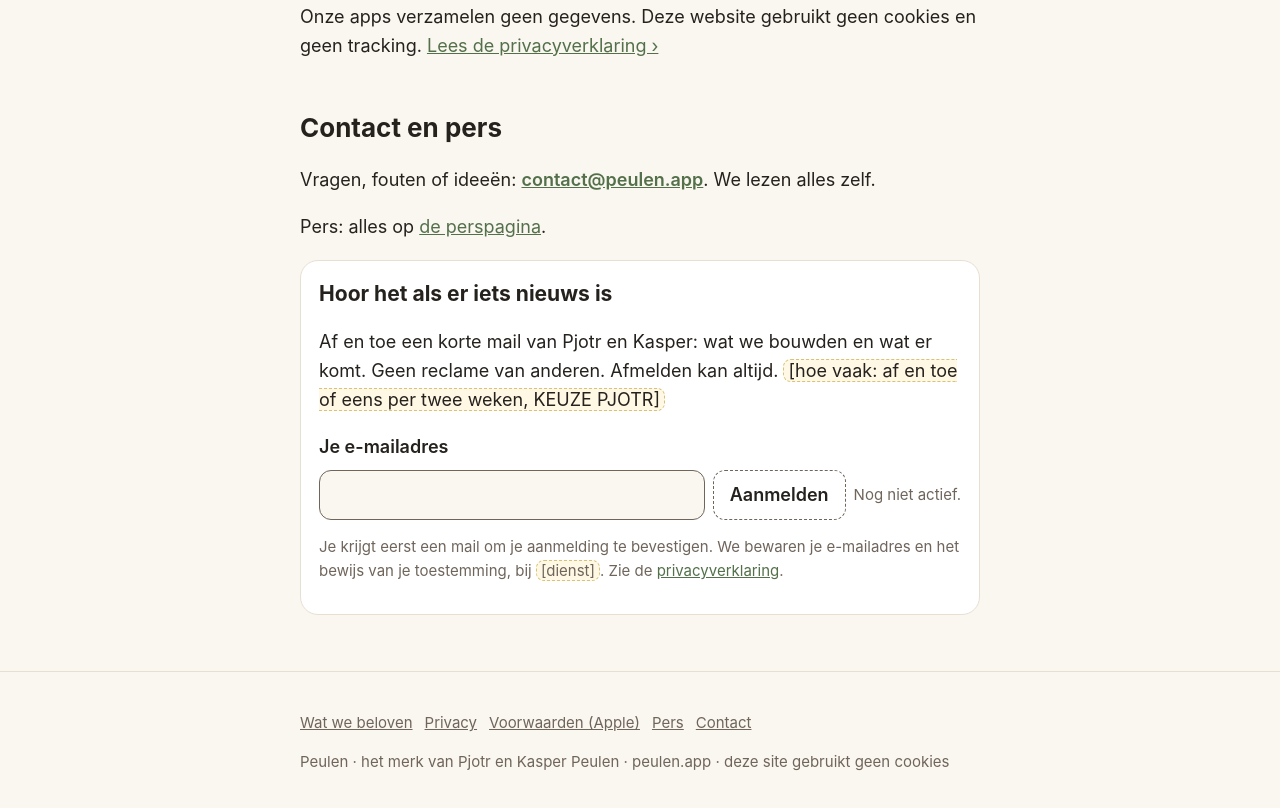
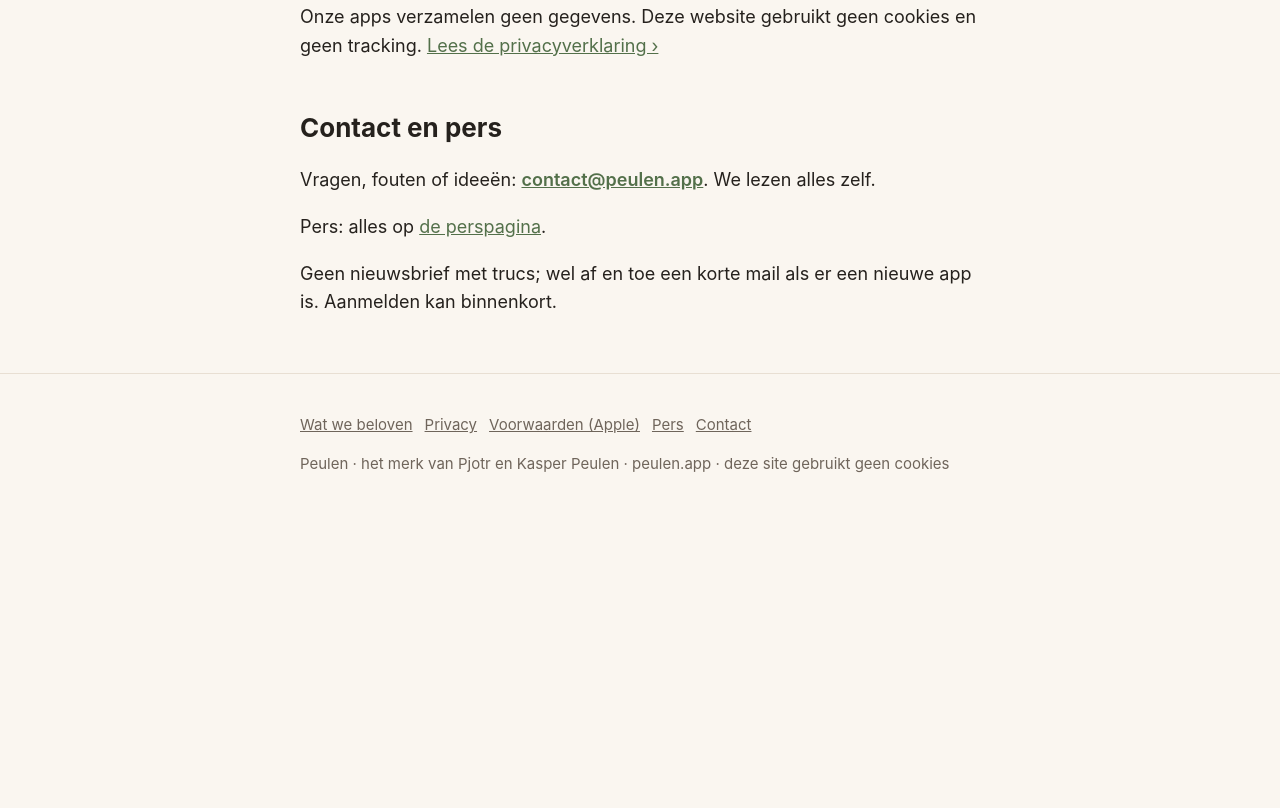
Before and after one commit to pjotrpeulen/peulen-preview, a plain HTML site: page website/index.html in a window 1280 px wide. Shown: the part 3868-4676 px from the top of the page. After the commit the page ends 4384 px from the top, so only its background shows below. Drawn offline with Linux system fonts and the light colour scheme.

Commit message:
Preview bijgewerkt: website/index.html

```diff
--- a/website/index.html
+++ b/website/index.html
@@ -98,7 +98,7 @@ footer a{color:var(--zacht);margin-right:12px;display:inline-block;min-height:24
 <h2 id="binnenkort">Binnenkort</h2><p class="klein">Hier werken we aan. Nog zonder datum: die noemen we pas als we het zeker weten.</p><ul class="belofte binnen"><li><b>Your Cheerleader</b>Een komisch overdreven opkikker voor als je zo iets spannends gaat doen. <a href="your-cheerleader.html">Meer ›</a></li><li><b>Eerste hapjes</b>Rustig bijhouden wat je kindje proeft, met het pinda- en ei-schema erbij. <a href="eerste-hapjes.html">Meer ›</a></li><li><b>Tao Te Ching</b>Een rustige pocketeditie, in het Nederlands, Engels en Chinees. <a href="weg-en-deugd.html">Meer ›</a></li></ul>
 <h2 id="verhaal">Over ons</h2><div class="verhaal"><p>Een peul heeft twee kanten en een paar erwten die dicht bij elkaar liggen. Onze achternaam is Peulen, en zo werken we ook: met z'n tweeën, klein, dicht bij elkaar.</p><p>Wij zijn Pjotr en Kasper, broers. Samen bedenken en maken we kleine apps; Kasper bouwt ze.</p><p>We merkten dat veel simpele apps niet meer simpel zijn: een duur weekabonnement voor een timer, reclame tussen je eigen gegevens, en een account voordat je iets mag doen. Daarom doen we het anders, en dat blijft zo.</p><p>Pjotr &amp; Kasper</p></div>
 <h2 id="privacy">Privacy</h2><p>Onze apps verzamelen geen gegevens. Deze website gebruikt geen cookies en geen tracking. <a href="privacy.html">Lees de privacyverklaring ›</a></p>
-<h2 id="contact">Contact en pers</h2><p>Vragen, fouten of ideeën: <a class='mail' href='mailto:contact@peulen.app'>contact@peulen.app</a>. We lezen alles zelf.</p><p>Pers: alles op <a href="pers.html">de perspagina</a>.</p><section class="aanmeld" aria-labelledby="aanmeld-kop"><h3 id="aanmeld-kop">Hoor het als er iets nieuws is</h3><p>Af en toe een korte mail van Pjotr en Kasper: wat we bouwden en wat er komt. Geen reclame van anderen. Afmelden kan altijd. <span class="open">[hoe vaak: af en toe of eens per twee weken, KEUZE PJOTR]</span></p><form onsubmit="return false"><label for="aanmeld-mail">Je e-mailadres</label> <input id="aanmeld-mail" type="email" autocomplete="email" disabled aria-describedby="aanmeld-uit"> <button type="submit" disabled aria-describedby="aanmeld-uit">Aanmelden</button> <span class="klein" id="aanmeld-uit">Nog niet actief.</span></form><p class="klein">Je krijgt eerst een mail om je aanmelding te bevestigen. We bewaren je e-mailadres en het bewijs van je toestemming, bij <span class="open">[dienst]</span>. Zie de <a href="privacy.html#nieuwsbrief">privacyverklaring</a>.</p></section>
+<h2 id="contact">Contact en pers</h2><p>Vragen, fouten of ideeën: <a class='mail' href='mailto:contact@peulen.app'>contact@peulen.app</a>. We lezen alles zelf.</p><p>Pers: alles op <a href="pers.html">de perspagina</a>.</p><p>Geen nieuwsbrief met trucs; wel af en toe een korte mail als er een nieuwe app is. Aanmelden kan binnenkort.</p>
 </main><footer><div class="wrap"><p><a href="belofte.html">Wat we beloven</a><a href="privacy.html">Privacy</a><a href="https://www.apple.com/legal/internet-services/itunes/dev/stdeula/">Voorwaarden (Apple)</a><a href="pers.html">Pers</a><a href="index.html#contact">Contact</a></p>Peulen · het merk van Pjotr en Kasper Peulen · peulen.app · deze site gebruikt geen cookies</div></footer>
 </body>
 </html>
```
